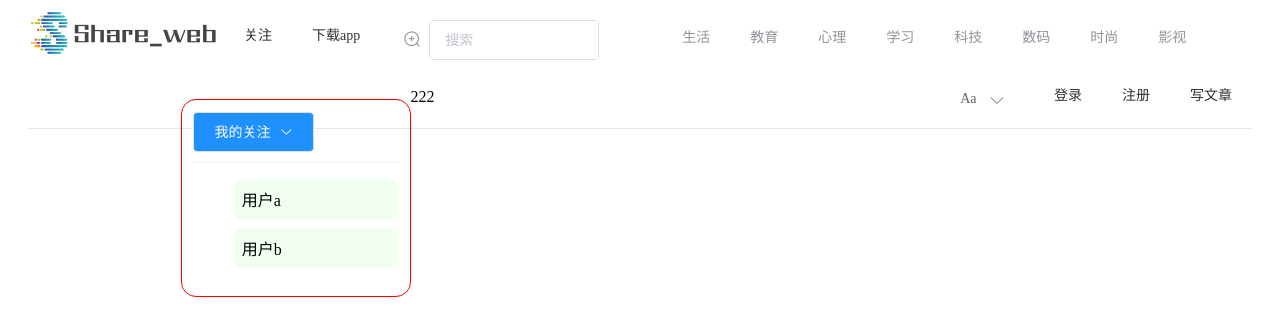
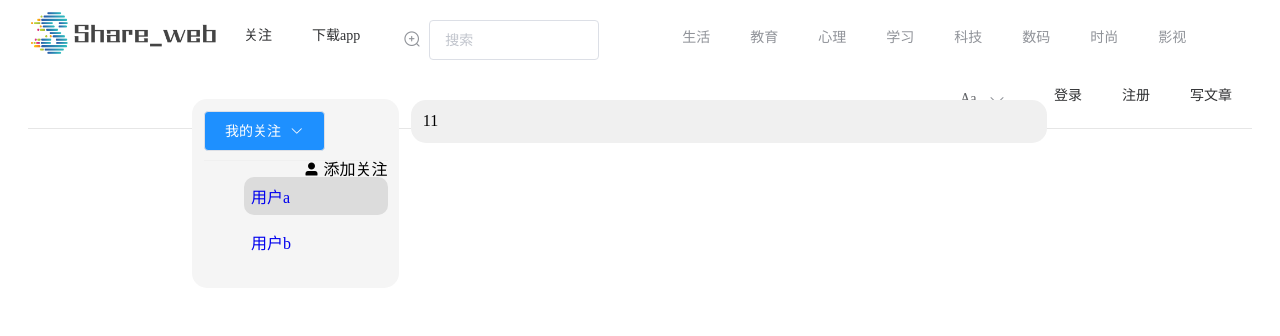
Before and after one commit to gavinwang23/ShareWeb-front, a Vue app: page /follow_page in a window 1280 px wide. Shown: the top 336 px of the page. Built offline with nearby package versions, Linux system fonts and the light colour scheme; what mavon-editor, v-charts would draw is missing.

Commit message:
完善一点followPage

```diff
--- a/src/assets/css/Entry.scss
+++ b/src/assets/css/Entry.scss
@@ -9,6 +9,8 @@
 
 .el-row {
     background: url("#{$img}/background.png");
+    background-repeat: no-repeat;
+    background-size: cover;
 }
 
 .imgBoxContainer {
@@ -28,7 +30,7 @@
     width: 100%;
     padding-top: 10%;
     padding-bottom: 10%;
-    background-color: white;
+    background-color: rgba(245, 245, 245, 0.5);
     // height: 50%;
     border-radius: 3%;
 }
--- a/src/assets/css/followPage.scss
+++ b/src/assets/css/followPage.scss
@@ -1,8 +1,10 @@
 .leftBox {
-    border: 1px solid red;
-    margin: 5% auto;
+    background: #F5F5F5;
+    margin: 5%;
     padding: 5%;
     border-radius: 15px;
+    height: 80%;
+    overflow: auto;
     .title {
         border-bottom: 1px solid #f0f0f0;
         padding-bottom: 5%;
@@ -11,11 +13,26 @@
             color: white;
         }
     }
+    .addFollow {
+        float: right;
+        margin: {
+            top: 3%;
+        }
+        &:hover {
+            cursor: pointer;
+        }
+    }
 }
 
 .content {
     ul {
         list-style: none;
+        a {
+            text-decoration: none;
+            &:visited {
+                color: black;
+            }
+        }
         li {
             padding: {
                 top: 5%;
@@ -26,7 +43,23 @@
                 top: 5%;
             }
             border-radius: 10px;
-            background-color: honeydew;
+            &:hover {
+                background-color: #DCDCDC;
+            }
+        }
+        .active {
+            background-color: #DCDCDC;
         }
     }
 }
+
+.followContent {
+    overflow: auto;
+    background-color: #f0f0f0;
+    width: 100%;
+    height: 80%;
+    margin: 2% auto;
+    padding: 2%;
+    border-radius: 15px;
+    color: black;
+}
--- a/src/components/header/headerBackUp.vue
+++ b/src/components/header/headerBackUp.vue
@@ -6,7 +6,7 @@
       <router-link to="/" class="navElement">
           <img src="../../assets/picture/logo.png" height="50px;" />
       </router-link>
-      <router-link to="/" class="navElement">
+      <router-link to="/follow_page" class="navElement">
         <el-menu-item index="1">关注</el-menu-item>
       </router-link>
       <router-link to="#" class="navElement">
--- a/src/views/followPage.vue
+++ b/src/views/followPage.vue
@@ -26,16 +26,26 @@
                       <el-dropdown-item>蚵仔煎</el-dropdown-item>
                     </el-dropdown-menu>
                   </el-dropdown>
+                  <div class="addFollow">
+                    <i class="el-icon-user-solid"></i>
+                    添加关注
+                  </div>
                 </div>
                 <div class="content">
                   <ul>
-                    <li>用户a</li>
-                    <li>用户b</li>
+                    <router-link to>
+                      <li class="active">用户a</li>
+                    </router-link>
+                    <router-link to>
+                      <li>用户b</li>
+                    </router-link>
                   </ul>
                 </div>
               </div>
             </el-col>
-            <el-col :span="16">222</el-col>
+            <el-col :span="16">
+              <div class="followContent">11</div>
+            </el-col>
           </el-col>
         </el-row>
       </el-main>
```
Also changed, not shown: src/assets/picture/background.png, src/assets/picture/background1.png (added).
